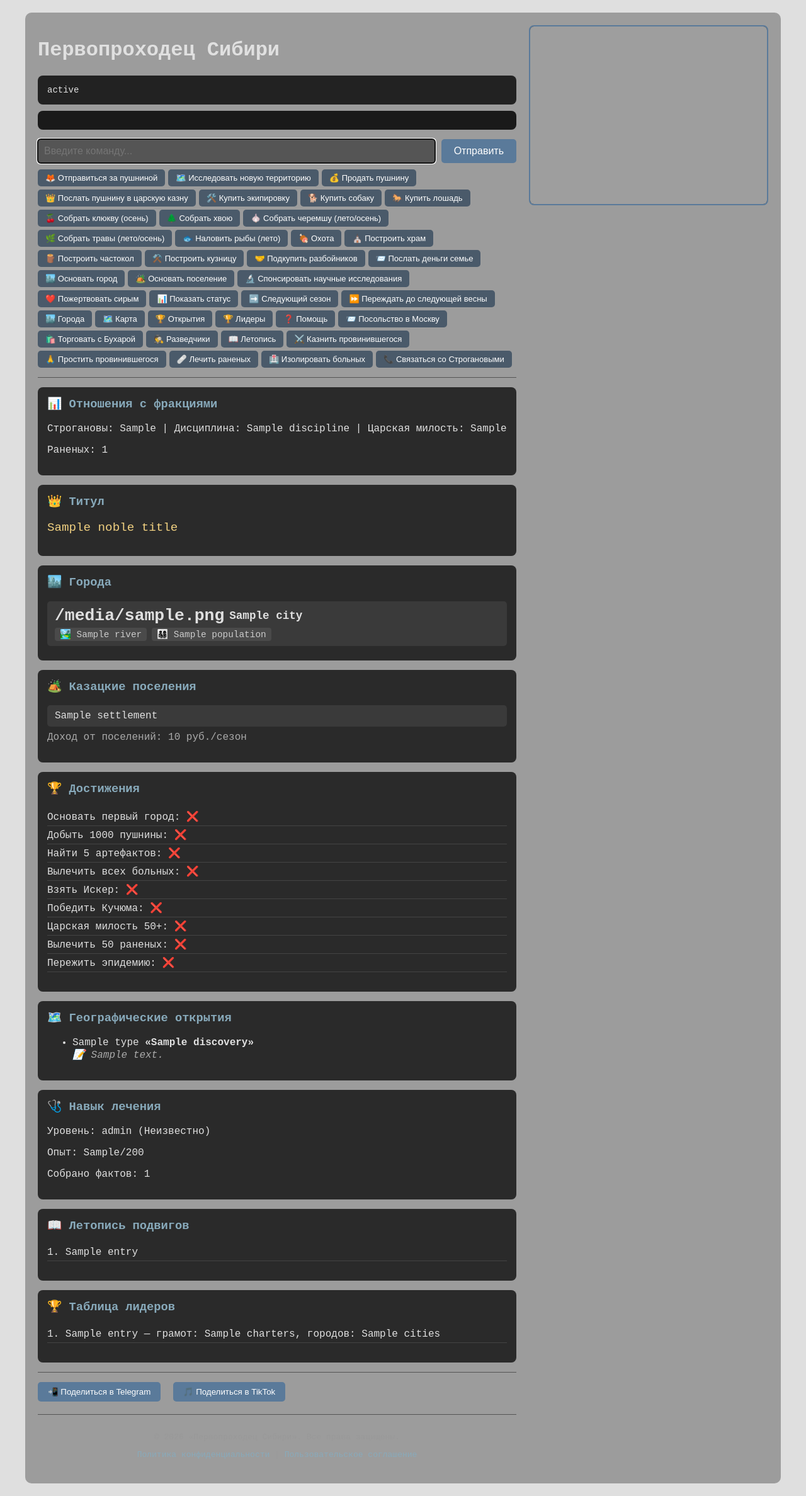
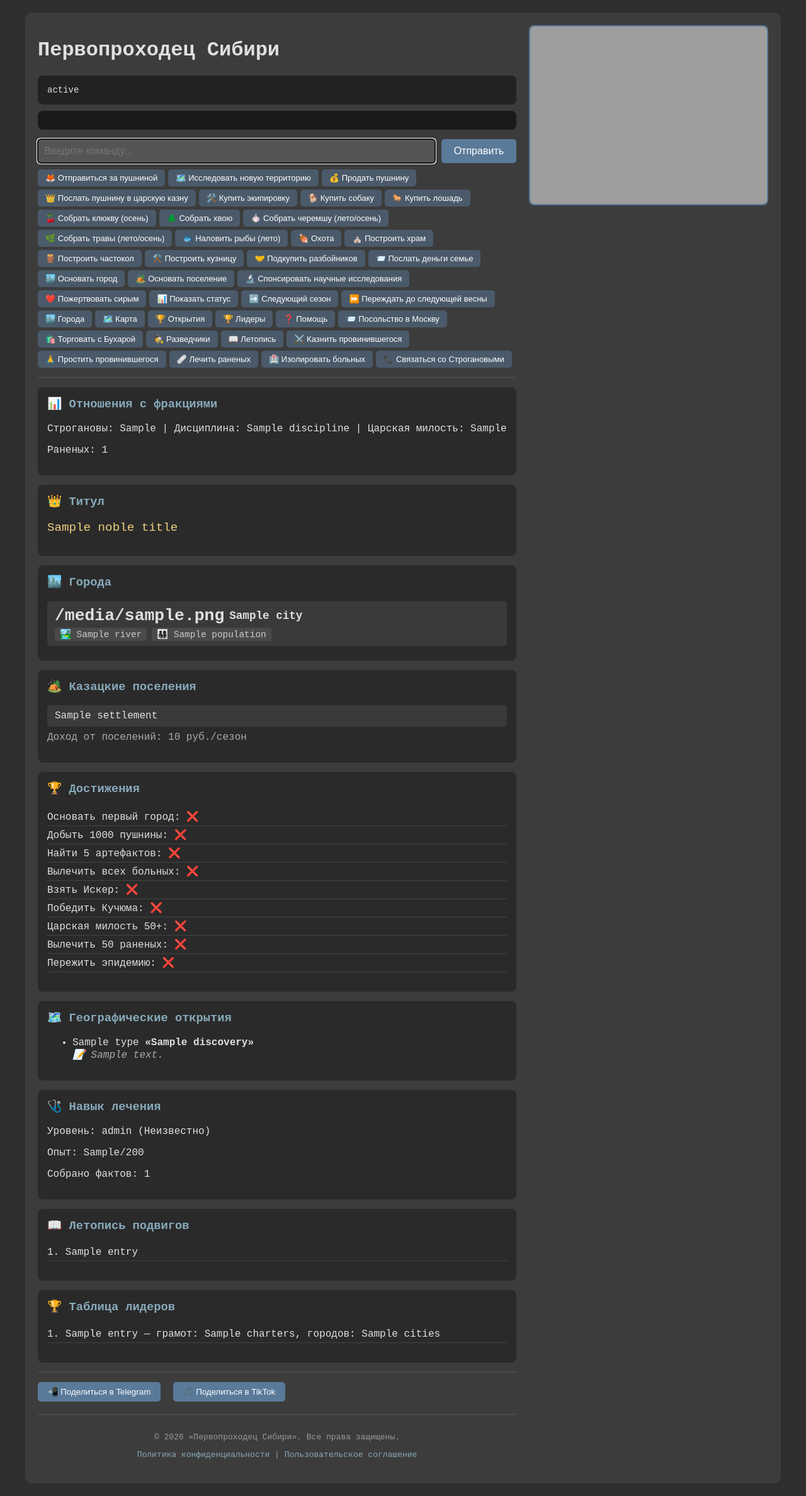
Before and after one commit to Mariga-Rock/pervoprohodets, a Flask app: template templates/index.html in a window 1280 px wide. Shown: the whole page at 63% size. Run offline with Flask 3, Linux system fonts and the light colour scheme; the template is opened without the code that fills it: most values are stand-ins (such as "Sample title", 1, 10 or a date in 2020); grey boxes are pictures that could not be loaded.

Commit message:
sk background

```diff
--- a/templates/index.html
+++ b/templates/index.html
@@ -7,7 +7,7 @@
         * { box-sizing: border-box; }
         body {
             font-family: 'Courier New', monospace;
-            background: #dfdfdf;
+            background: #2e2e2e;
             color: #e0e0e0;
             margin: 0;
             padding: 20px;
@@ -15,7 +15,7 @@
         .container {
             max-width: 1200px;
             margin: auto;
-            background: #9c9c9c;
+            background: #3c3c3c;
             padding: 20px;
             border-radius: 10px;
             display: flex;
```
